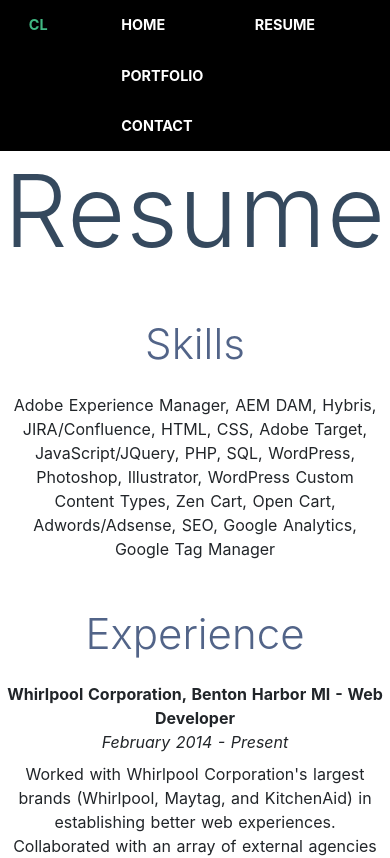
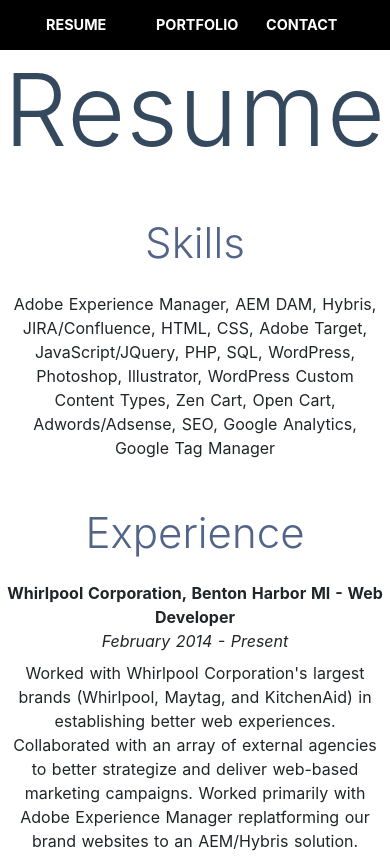
Before and after one commit to lambstopher/portfolio, a Nuxt app: page /resume in a window 390 px wide. Shown: the top 858 px of the page. Built offline with nearby package versions, Linux system fonts and the light colour scheme.

Commit message:
nav styling updates

```diff
--- a/layouts/partials/nav.vue
+++ b/layouts/partials/nav.vue
@@ -1,9 +1,7 @@
 <template>
   <header>
-    <nuxt-link to="/" class="logo">CL</nuxt-link>
     <nav>
       <div class="nav-link-holder">
-          <div class="nav-link"><nuxt-link to="/">Home</nuxt-link></div>
           <div class="nav-link"><nuxt-link to="resume">Resume</nuxt-link></div>
           <div class="nav-link"><nuxt-link to="portfolio">Portfolio</nuxt-link></div>
           <div class="nav-link"><nuxt-link to="contact">Contact</nuxt-link></div>
@@ -45,4 +43,10 @@
       display: inline-block;
       background: rgba(0,0,0,0.1);
   }
+  @media only screen and (max-width: 480px) {
+    .nav-link a {
+        width: 20vw;
+        padding: 1em 0em;
+    }
+  }
 </style>
```
